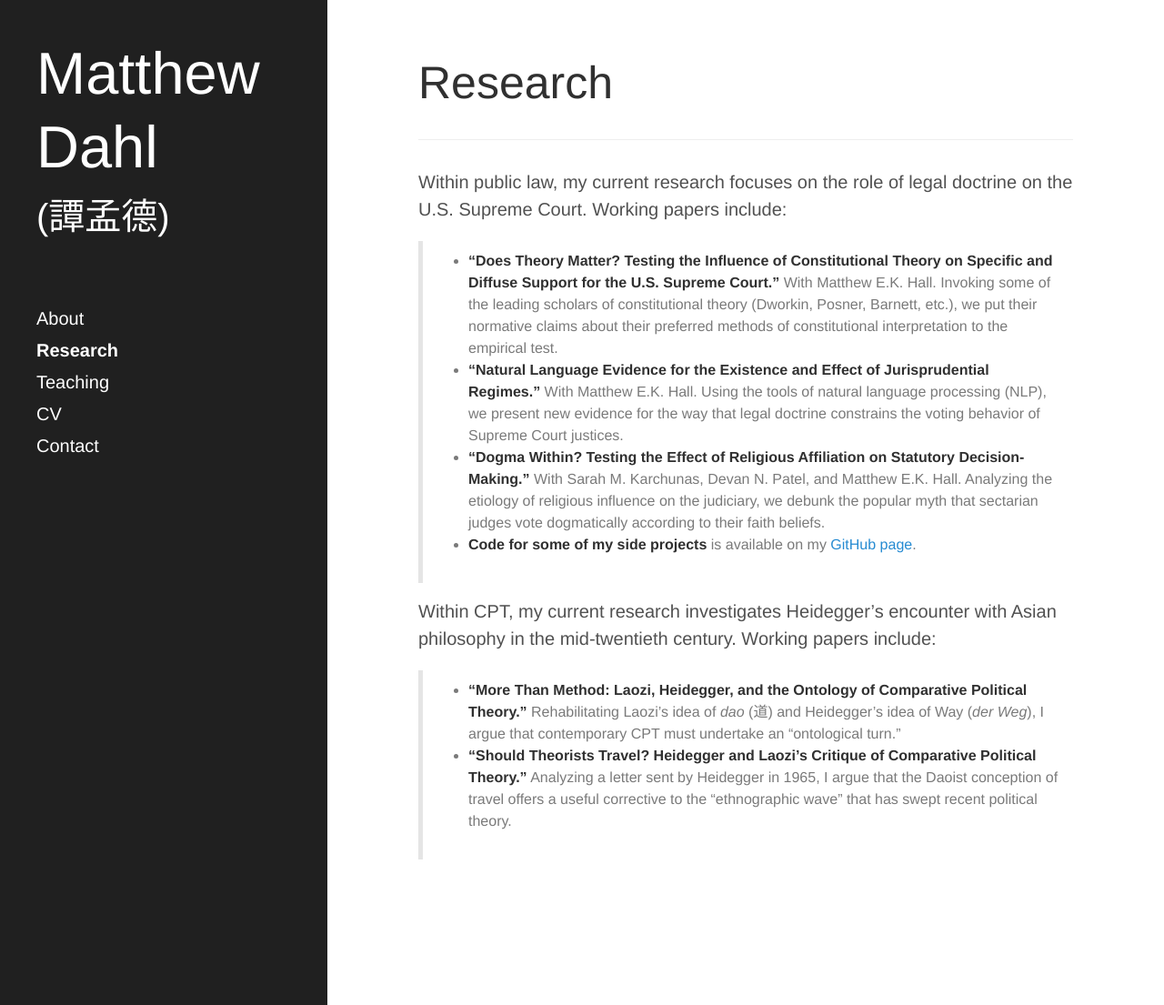
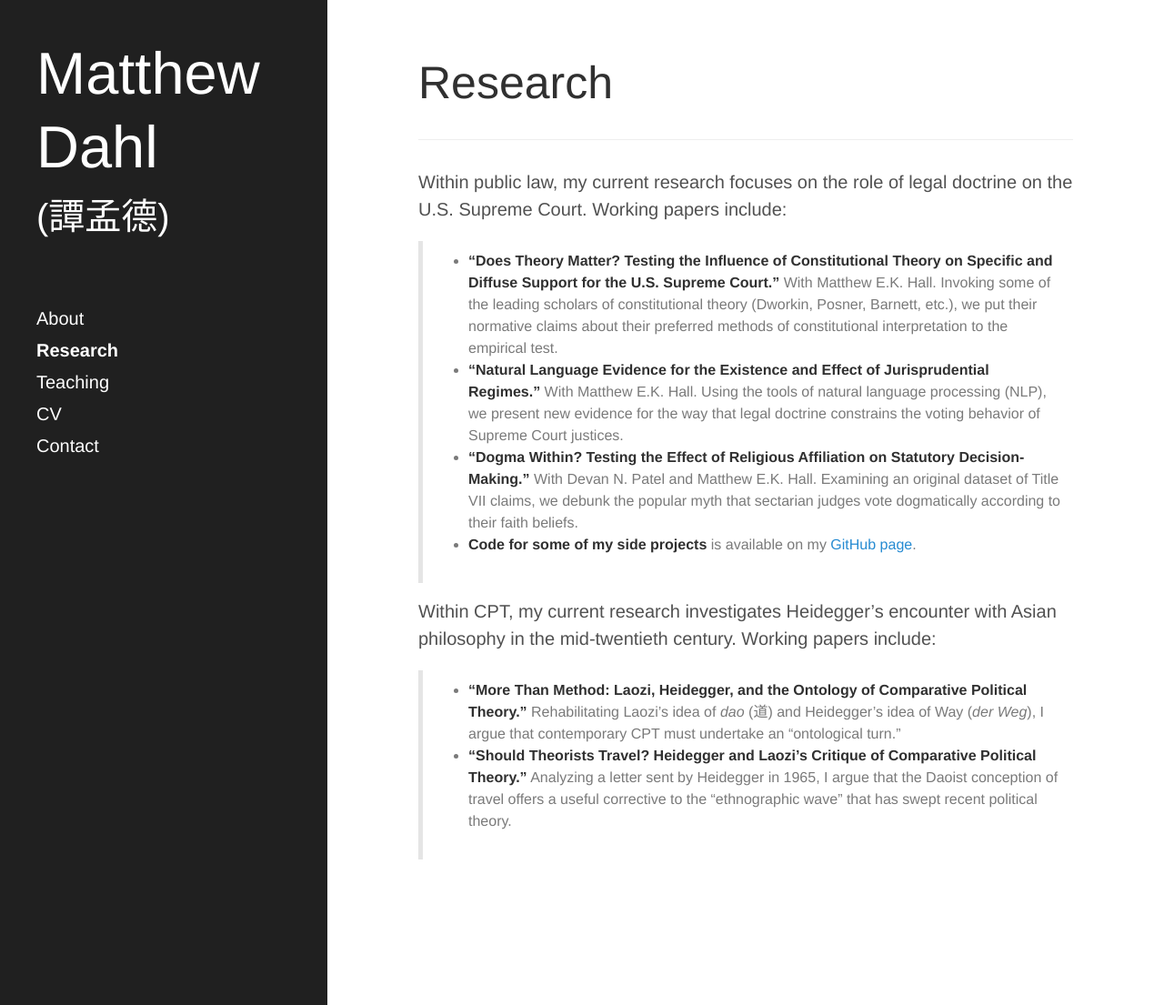
Before and after one commit to mattdahl/mattdahl.github.io, a Jekyll site: the page built from research.md, in a window 1280 px wide and 1105 px high. Shown: the whole window at 91% size. Built offline with Jekyll 4.4.1, drawn with Linux system fonts in a browser that asks for light colours.

Commit message:
Bumps CV.

```diff
--- a/research.md
+++ b/research.md
@@ -8,7 +8,7 @@ Within public law, my current research focuses on the role of legal doctrine on
 >
 - **"Does Theory Matter? Testing the Influence of Constitutional Theory on Specific and Diffuse Support for the U.S. Supreme Court."** With Matthew E.K. Hall. Invoking some of the leading scholars of constitutional theory (Dworkin, Posner, Barnett, etc.), we put their normative claims about their preferred methods of constitutional interpretation to the empirical test.
 - **"Natural Language Evidence for the Existence and Effect of Jurisprudential Regimes."** With Matthew E.K. Hall. Using the tools of natural language processing (NLP), we present new evidence for the way that legal doctrine constrains the voting behavior of Supreme Court justices.
-- **"Dogma Within? Testing the Effect of Religious Affiliation on Statutory Decision-Making."** With Sarah M. Karchunas, Devan N. Patel, and Matthew E.K. Hall. Analyzing the etiology of religious influence on the judiciary, we debunk the popular myth that sectarian judges vote dogmatically according to their faith beliefs.
+- **"Dogma Within? Testing the Effect of Religious Affiliation on Statutory Decision-Making."** With Devan N. Patel and Matthew E.K. Hall. Examining an original dataset of Title VII claims, we debunk the popular myth that sectarian judges vote dogmatically according to their faith beliefs.
 - **Code for some of my side projects** is available on my [GitHub page](https://github.com/mattdahl).
 
 Within CPT, my current research investigates Heidegger's encounter with Asian philosophy in the mid-twentieth century. Working papers include:
```
Also changed, not shown: cv.md (+2 -2 lines), 2 other files.
